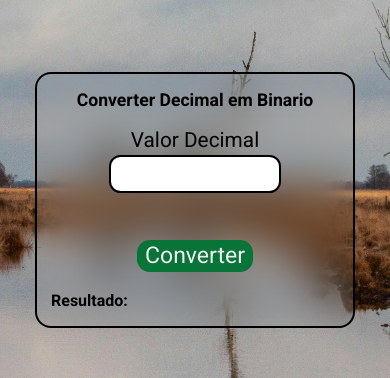
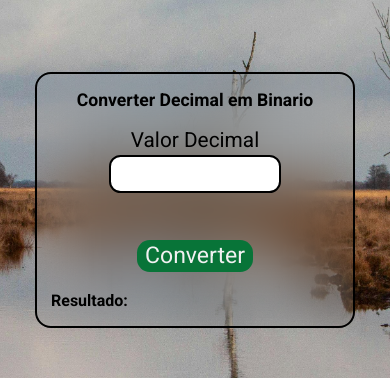
Before and after one commit to dorffdaniel/conversor-decimal-binario, a plain HTML site: page index.html in a window 390 px wide. Shown: the part 222-600 px from the top of the page. Drawn offline with Linux system fonts and the light colour scheme.

Commit message:
alteracao no css

```diff
--- a/style.css
+++ b/style.css
@@ -127,6 +127,7 @@
             align-items: center;
             height: auto;
             width: 20em;
+            backdrop-filter: blur(30px);
         }
 
         .conteudo h1{
```
